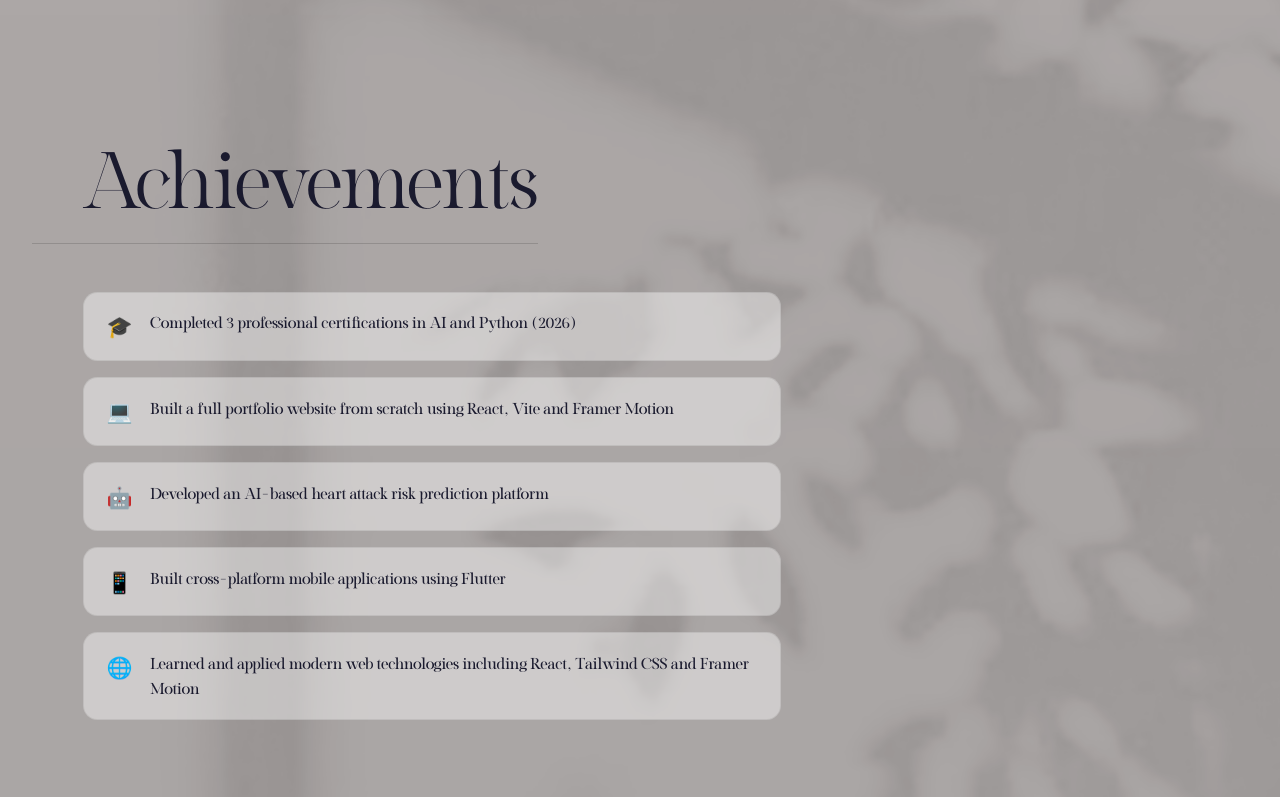
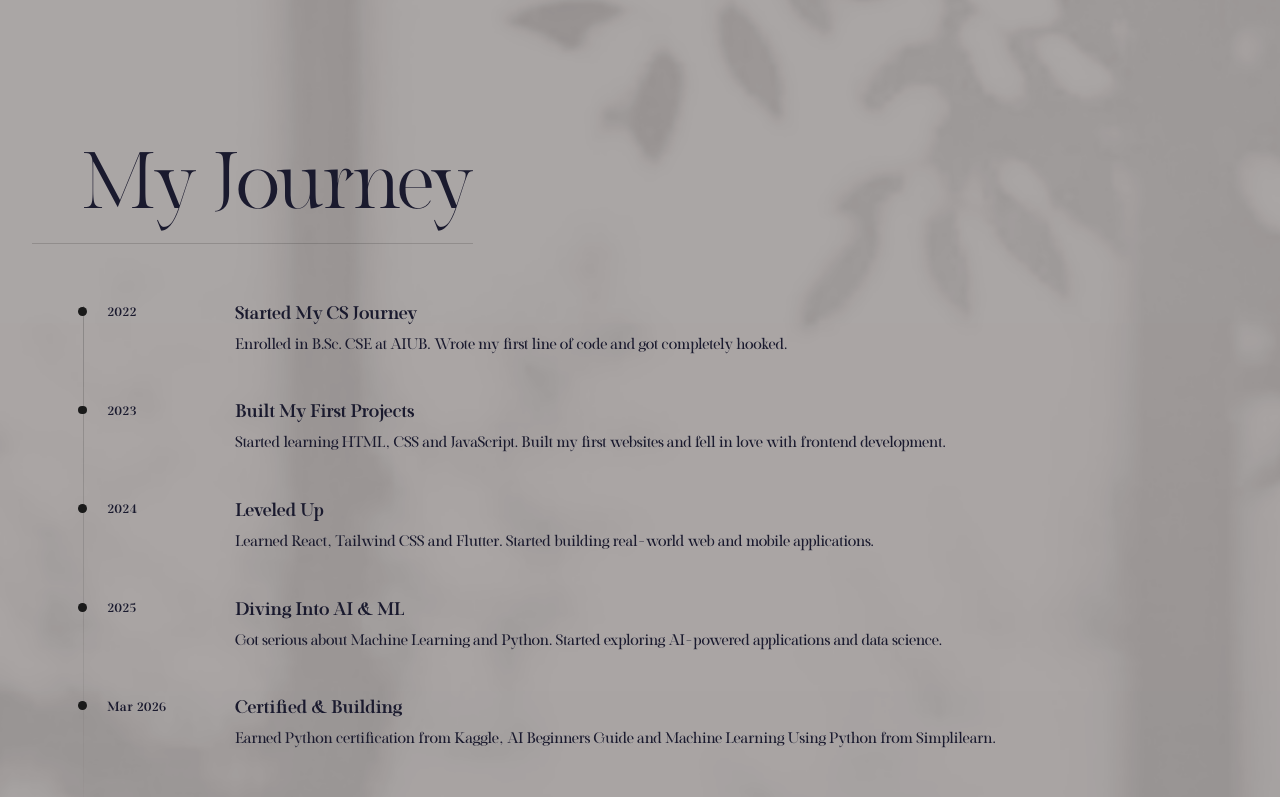
Before and after one commit to TahmidSadat02/My_Portfolio_Website, a React (Vite) app: page / in a window 1280 px wide. Shown: the part 3600-4397 px from the top of the page. Built offline with nearby package versions, Linux system fonts and the light colour scheme.

Commit message:
Remove Achievements section

```diff
--- a/src/App.jsx
+++ b/src/App.jsx
@@ -4,7 +4,6 @@ import About from "./components/About";
 import Projects from "./components/Projects";
 import Skills from "./components/Skills";
 import Certifications from "./components/Certifications";
-import Achievements from "./components/Achievements";
 import Experience from "./components/Experience";
 import Contact from "./components/Contact";
 import Footer from "./components/Footer";
@@ -28,7 +27,6 @@ export default function App() {
           <Projects />
           <Skills />
           <Certifications />
-          <Achievements />
           <Experience />
           <Contact />
           <Footer />
--- a/src/components/Achievements.css
+++ /dev/null
@@ -1,54 +0,0 @@
-/* ── Achievements Section ── */
-.achievements-heading {
-  text-align: left;
-  padding-left: clamp(2rem, 4vw, 5rem);
-  font-size: clamp(3rem, 6vw, 5rem);
-  font-family: "Raylig", "Lora", "Times New Roman", serif;
-  color: #1a1a1a;
-  font-weight: 300;
-  width: fit-content;
-  border-bottom: 1px solid rgba(0, 0, 0, 0.15);
-  padding-bottom: 0.3rem;
-  margin-bottom: 3rem;
-}
-
-.achievements-list {
-  padding-left: clamp(2rem, 4vw, 5rem);
-  padding-right: clamp(2rem, 4vw, 5rem);
-  display: flex;
-  flex-direction: column;
-  gap: 1rem;
-  max-width: 800px;
-}
-
-.achievement-item {
-  display: flex;
-  align-items: flex-start;
-  gap: 1.1rem;
-  background: rgba(255, 255, 255, 0.42);
-  border: 1px solid rgba(0, 0, 0, 0.07);
-  border-radius: 0.9rem;
-  padding: 1.1rem 1.4rem;
-  transition: all 0.3s ease;
-}
-
-.achievement-item:hover {
-  background: rgba(255, 255, 255, 0.62);
-  border-color: rgba(0, 0, 0, 0.13);
-  transform: translateX(4px);
-  box-shadow: 0 4px 14px rgba(0, 0, 0, 0.04);
-}
-
-.achievement-icon {
-  font-size: 1.3rem;
-  flex-shrink: 0;
-  margin-top: 0.05rem;
-}
-
-.achievement-text {
-  font-family: "Raylig", "Lora", "Times New Roman", serif;
-  font-size: 0.95rem;
-  color: #333;
-  line-height: 1.65;
-  margin: 0;
-}
--- a/src/components/Achievements.jsx
+++ /dev/null
@@ -1,66 +0,0 @@
-import { motion } from "framer-motion";
-import { SectionWrapper, fadeInUp } from "../utils/animations";
-import "./Achievements.css";
-
-const achievements = [
-  {
-    icon: "🎓",
-    text: "Completed 3 professional certifications in AI and Python (2026)",
-  },
-  {
-    icon: "💻",
-    text: "Built a full portfolio website from scratch using React, Vite and Framer Motion",
-  },
-  {
-    icon: "🤖",
-    text: "Developed an AI-based heart attack risk prediction platform",
-  },
-  {
-    icon: "📱",
-    text: "Built cross-platform mobile applications using Flutter",
-  },
-  {
-    icon: "🌐",
-    text: "Learned and applied modern web technologies including React, Tailwind CSS and Framer Motion",
-  },
-];
-
-const itemVariant = {
-  hidden: { opacity: 0, x: -20 },
-  visible: (i) => ({
-    opacity: 1,
-    x: 0,
-    transition: { duration: 0.45, delay: i * 0.1, ease: "easeOut" },
-  }),
-};
-
-export default function Achievements() {
-  return (
-    <SectionWrapper id="achievements" className="section-padding relative">
-      <div className="relative z-10 max-w-6xl mx-auto">
-
-        <motion.h2 variants={fadeInUp} className="achievements-heading">
-          Achievements
-        </motion.h2>
-
-        <div className="achievements-list">
-          {achievements.map((item, i) => (
-            <motion.div
-              key={i}
-              custom={i}
-              variants={itemVariant}
-              initial="hidden"
-              whileInView="visible"
-              viewport={{ once: true, amount: 0.3 }}
-              className="achievement-item"
-            >
-              <span className="achievement-icon">{item.icon}</span>
-              <p className="achievement-text">{item.text}</p>
-            </motion.div>
-          ))}
-        </div>
-
-      </div>
-    </SectionWrapper>
-  );
-}
--- a/src/components/Navbar.jsx
+++ b/src/components/Navbar.jsx
@@ -8,7 +8,6 @@ const NAV_LINKS = [
   { name: "Projects", href: "#projects" },
   { name: "Skills", href: "#skills" },
   { name: "Certifications", href: "#certifications" },
-  { name: "Achievements", href: "#achievements" },
   { name: "Contact", href: "#contact" },
 ];
 
```
